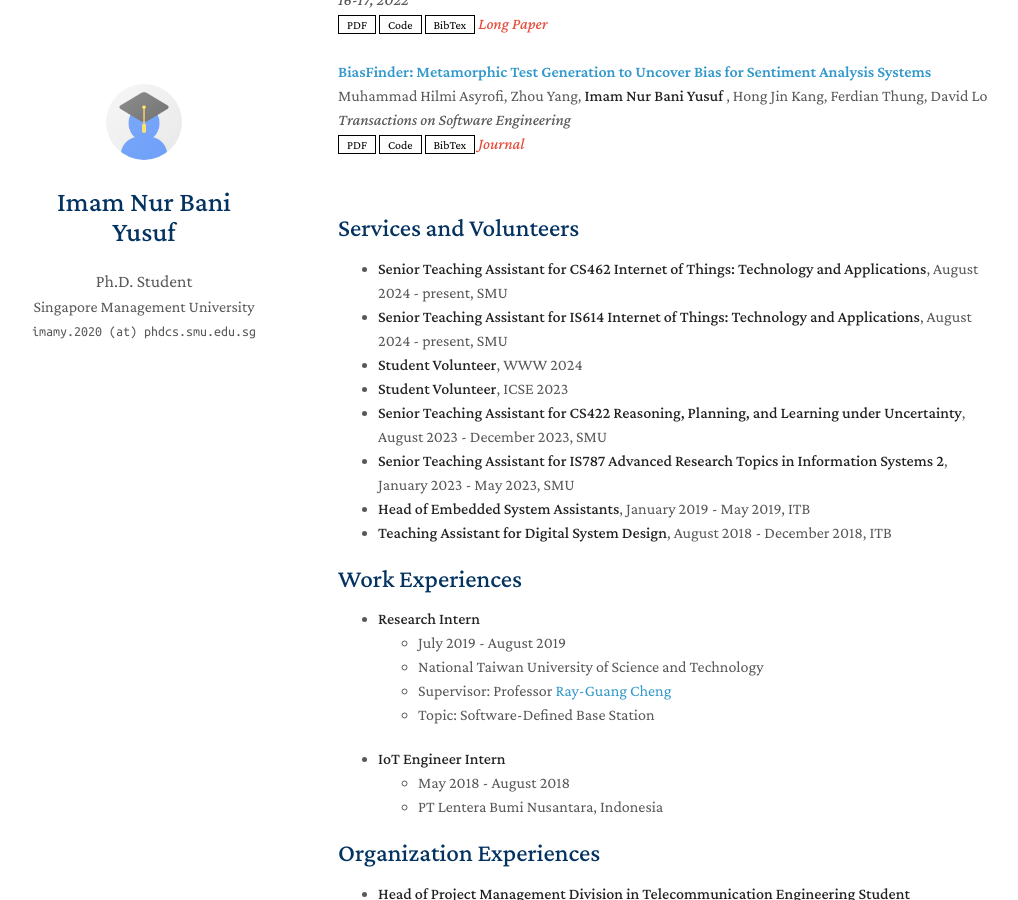
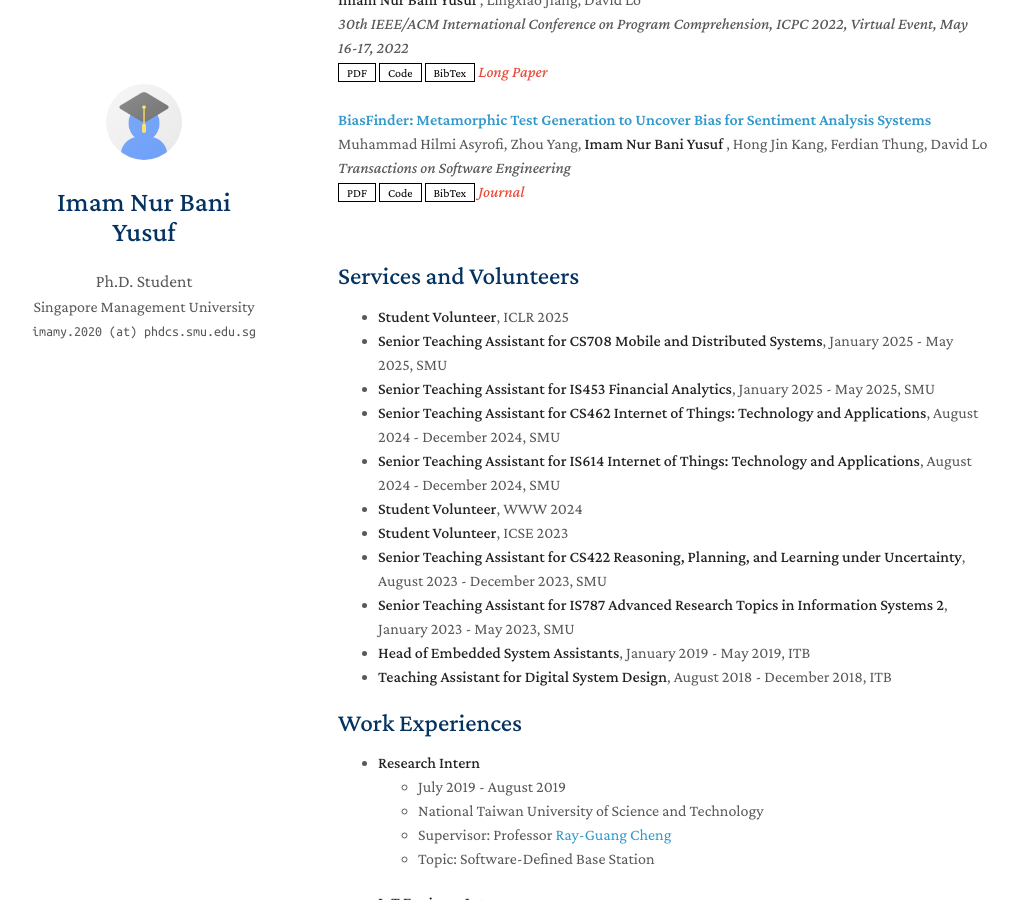
Before and after one commit to imamnurby/imamnurby.github.io, a Jekyll site: the page built from index.md, in a window 1280 px wide and 900 px high, scrolled down 2202 px. Shown: the whole window, without its empty margins (132-1150 px from the left). Built offline with Jekyll 4.4.1, drawn with Linux system fonts in a browser that asks for light colours; nearby versions of some CDN libraries; a style sheet for code colours, icons or effects is not loaded; our own code applies the rules of GitHub Pages for plain Markdown files; some of the changed text lies outside the part shown.

Commit message:
add news on new papers and services and volunteers

```diff
--- a/index.md
+++ b/index.md
@@ -11,6 +11,8 @@ My primary interest is domain adaptation for deep learning. At the beginning of
 I am also interested in deep learning research in general. I have explored a wide range of topics, such as bias in sentiment analysis models (TSE), instruction fine-tuning (Arxiv), compiler bug isolation (TSE), and benchmarking LLMs for instruction-following in code generation (Under Submission).
 
 ## News
+- **April 2025**: A co-authored paper on C-to-Rust translation has been accepted at ICECCS 2025!
+- **January 2025**: BigCodeBench has been accepted at ICLR 2025! Congrats to the whole team!
 - **July 2024**: A co-authored paper on [LLM for compiler bug isolation](https://ieeexplore.ieee.org/abstract/document/10521881) is accepted at Transactions on Software Engineering
 - **May 2024**: [BigCodeBench](https://huggingface.co/spaces/bigcode/bigcodebench-leaderboard) from BigCode community is released
 - **March 2024**: I joined [BigCode](https://www.bigcode-project.org/) community and contributed to BigCodeBench
@@ -24,8 +26,11 @@ I am also interested in deep learning research in general. I have explored a wid
 {% include_relative _includes/publications.md %}
 
 ## Services and Volunteers
-* **Senior Teaching Assistant for CS462 Internet of Things: Technology and Applications**, August 2024 - present, SMU
-* **Senior Teaching Assistant for IS614 Internet of Things: Technology and Applications**, August 2024 - present, SMU
+* **Student Volunteer**, ICLR 2025
+* **Senior Teaching Assistant for CS708 Mobile and Distributed Systems**, January 2025 - May 2025, SMU
+* **Senior Teaching Assistant for IS453 Financial Analytics**, January 2025 - May 2025, SMU
+* **Senior Teaching Assistant for CS462 Internet of Things: Technology and Applications**, August 2024 - December 2024, SMU
+* **Senior Teaching Assistant for IS614 Internet of Things: Technology and Applications**, August 2024 - December 2024, SMU
 * **Student Volunteer**, WWW 2024
 * **Student Volunteer**, ICSE 2023
 * **Senior Teaching Assistant for CS422 Reasoning, Planning, and Learning under Uncertainty**, August 2023 - December 2023, SMU
```
